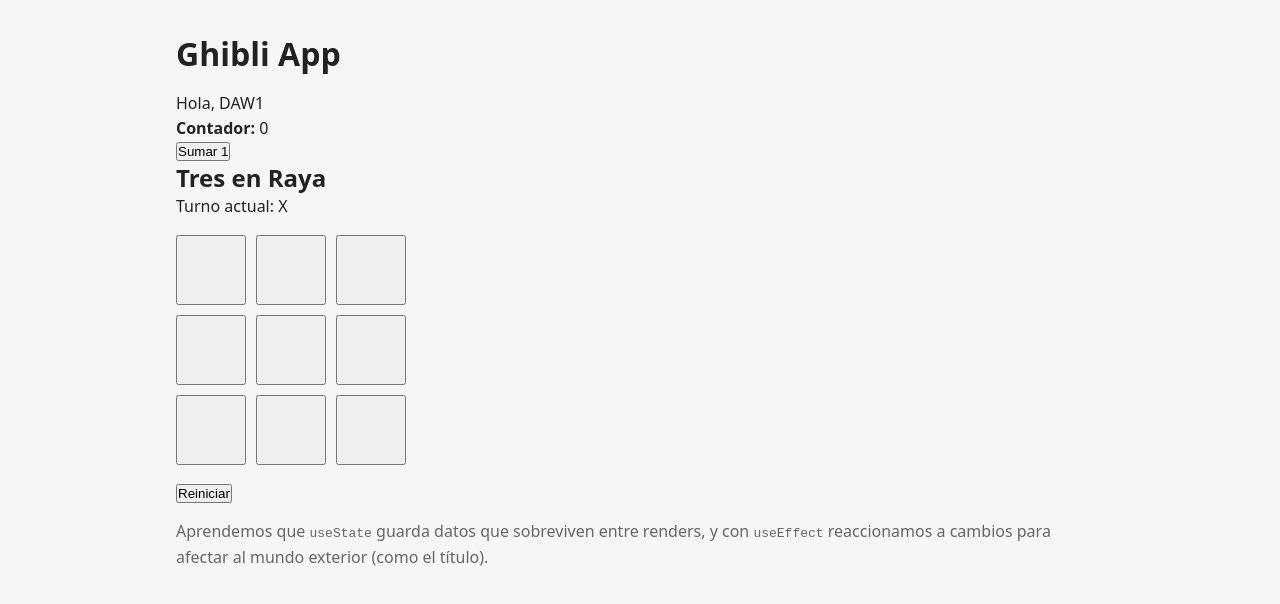
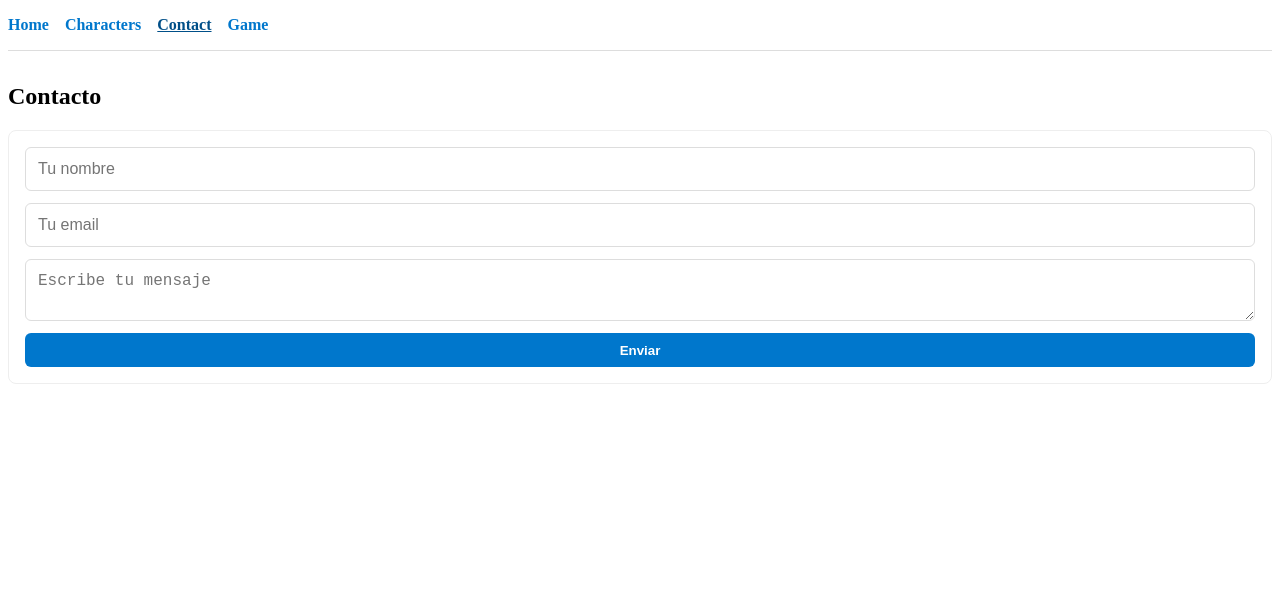
Before and after one commit to JanVizcaino/studio-ghibli, a React (Vite) app in the folder ghibli/: page /contact in a window 1280 px wide. Shown: the top 604 px of the page. Built offline with nearby package versions, Linux system fonts and the light colour scheme.

Commit message:
Parte 5-Acabada

```diff
--- a/ghibli/package.json
+++ b/ghibli/package.json
@@ -11,7 +11,8 @@
   },
   "dependencies": {
     "react": "^19.2.0",
-    "react-dom": "^19.2.0"
+    "react-dom": "^19.2.0",
+    "react-router-dom": "^7.9.5"
   },
   "devDependencies": {
     "@eslint/js": "^9.39.1",
--- a/ghibli/src/App.jsx
+++ b/ghibli/src/App.jsx
@@ -1,16 +1,33 @@
-import Greeting from './components/Greeting.jsx'
-import Counter from './components/Counter.jsx'
-import Game from './components/Game.jsx'
+// 1) Traemos NavLink (enlaces reactivos) y el mapeo de rutas (Routes/Route)
+import { NavLink, Routes, Route } from 'react-router-dom'
 
-function App() {
+// 2) Traemos las páginas
+import Home from './pages/Home.jsx'
+import Characters from './pages/Characters.jsx'
+import Contact from './pages/Contact.jsx'
+import Game from './pages/Game.jsx'
+
+// 3) Estructura principal con cabecera (nav) y el switch de rutas (Routes)
+export default function App() {
   return (
-    <main>
-      <h1>Ghibli App</h1>
-      <Greeting name="DAW1" />
-      <Counter />
-      <Game />
-    </main>
+    <>
+      <header>
+        {/* Menú simple: NavLink se marca "active" cuando la ruta coincide */}
+        <nav>
+          <NavLink to="/">Home</NavLink>
+          <NavLink to="/characters">Characters</NavLink>
+          <NavLink to="/contact">Contact</NavLink>
+          <NavLink to="/game">Game</NavLink>
+        </nav>
+      </header>
+
+      {/* Según la URL, se renderiza uno de estos elementos */}
+      <Routes>
+        <Route path="/" element={<Home />} />
+        <Route path="/characters" element={<Characters />} />
+        <Route path="/contact" element={<Contact />} />
+        <Route path="/game" element={<Game />} />
+      </Routes>
+    </>
   )
 }
-
-export default App
--- a/ghibli/src/index.css
+++ b/ghibli/src/index.css
@@ -1,10 +1,35 @@
-* { box-sizing: border-box; margin: 0; padding: 0; }
-:root { font-family: system-ui, Arial, sans-serif; color: #222; }
-body { background: #f6f6f6; }
-main {
-max-width: 960px;
-margin: 2rem auto;
-padding: 0 1rem;
+nav {
+  display: flex;
+  gap: 1rem;
+  margin: 1rem 0 2rem;
+  padding-bottom: 1rem;
+  border-bottom: 1px solid #ddd;
 }
-h1 { font-size: 2rem; margin-bottom: 1rem; }
-p { line-height: 1.6; }
+nav a { text-decoration: none; color: #0077cc; font-weight: 600; }
+nav a.active { color: #004f88; text-decoration: underline; }
+
+ul {
+  list-style: none;
+  display: grid;
+  gap: 1rem;
+  grid-template-columns: repeat(auto-fill, minmax(180px, 1fr));
+  padding: 0;
+}
+li {
+  background: #fff;
+  border: 1px solid #eee;
+  border-radius: 8px;
+  padding: 1rem;
+  text-align: center;
+  box-shadow: 0 1px 3px rgba(0,0,0,.06);
+}
+li img { width: 100%; height: auto; border-radius: 4px; margin-bottom: .5rem; }
+form {
+  display: flex; flex-direction: column; gap: .75rem;
+  background: #fff; padding: 1rem; border-radius: 8px; border: 1px solid #eee;
+}
+input, textarea { padding: .75rem; border: 1px solid #ddd; border-radius: 6px;
+font-size: 1rem; }
+button { padding: .6rem 1rem; border: 0; border-radius: 6px; background: #0077cc;
+color: #fff; font-weight: 600; cursor: pointer; }
+button:hover { background: #005fa3; }
--- a/ghibli/src/main.jsx
+++ b/ghibli/src/main.jsx
@@ -1,17 +1,16 @@
 import { StrictMode } from 'react'
 import { createRoot } from 'react-dom/client'
+import { BrowserRouter } from 'react-router-dom' // 1) traemos el Router
 import './index.css'
 import App from './App.jsx'
 
-// 1) Obtenemos el contenedor donde React "montará" la app.
-const rootElement = document.getElementById('root')
+const root = createRoot(document.getElementById('root'))
 
-// 2) Creamos la raíz de React con el nuevo API concurrente.
-const root = createRoot(rootElement)
-
-// 3) Renderizamos la aplicación. StrictMode activa comprobaciones en dev.
 root.render(
   <StrictMode>
-    <App />
+    {/* 2) Envolvemos <App/> con <BrowserRouter> para que dentro funcionen Routes/NavLink */}
+    <BrowserRouter>
+      <App />
+    </BrowserRouter>
   </StrictMode>
 )
--- /dev/null
+++ b/ghibli/src/pages/Characters.jsx
@@ -0,0 +1,10 @@
+
+
+export default function Characters() {
+  return (
+    <section>
+      <h2>Characters</h2>
+      <p>Contenido de ejemplo para Characters</p>
+    </section>
+  );
+}
--- /dev/null
+++ b/ghibli/src/pages/Contact.jsx
@@ -0,0 +1,19 @@
+// Formulario sencillo para practicar eventos onSubmit
+export default function Contact() {
+  function handleSubmit(e) {
+    e.preventDefault() // evita recarga de la página
+    alert('Mensaje enviado')
+  }
+
+  return (
+    <section>
+      <h2>Contacto</h2>
+      <form onSubmit={handleSubmit}>
+        <input type="text" placeholder="Tu nombre" required />
+        <input type="email" placeholder="Tu email" required />
+        <textarea placeholder="Escribe tu mensaje" required />
+        <button type="submit">Enviar</button>
+      </form>
+    </section>
+  )
+}
--- /dev/null
+++ b/ghibli/src/pages/Game.jsx
@@ -0,0 +1,11 @@
+import GameComponent from '../components/Game.jsx' // Ajusta la ruta para que sea correcta
+
+export default function Game() {
+  return (
+    <section>
+      <h2>Game</h2>
+      <p>Bienvenido al tres en raya.</p>
+      <GameComponent />
+    </section>
+  );
+}
--- /dev/null
+++ b/ghibli/src/pages/Home.jsx
@@ -0,0 +1,10 @@
+// Pantalla de bienvenida: texto corto y claro
+export default function Home() {
+  return (
+    <section>
+      <h2>Inicio</h2>
+      <p>Bienvenido a la App de Ghibli. Usa el menú para navegar.</p>
+      <p>Verás una lista de películas desde una API real en "Characters".</p>
+    </section>
+  )
+}
```
Also changed, not shown: 1 other file (tests, documents, lock files or other folders).
